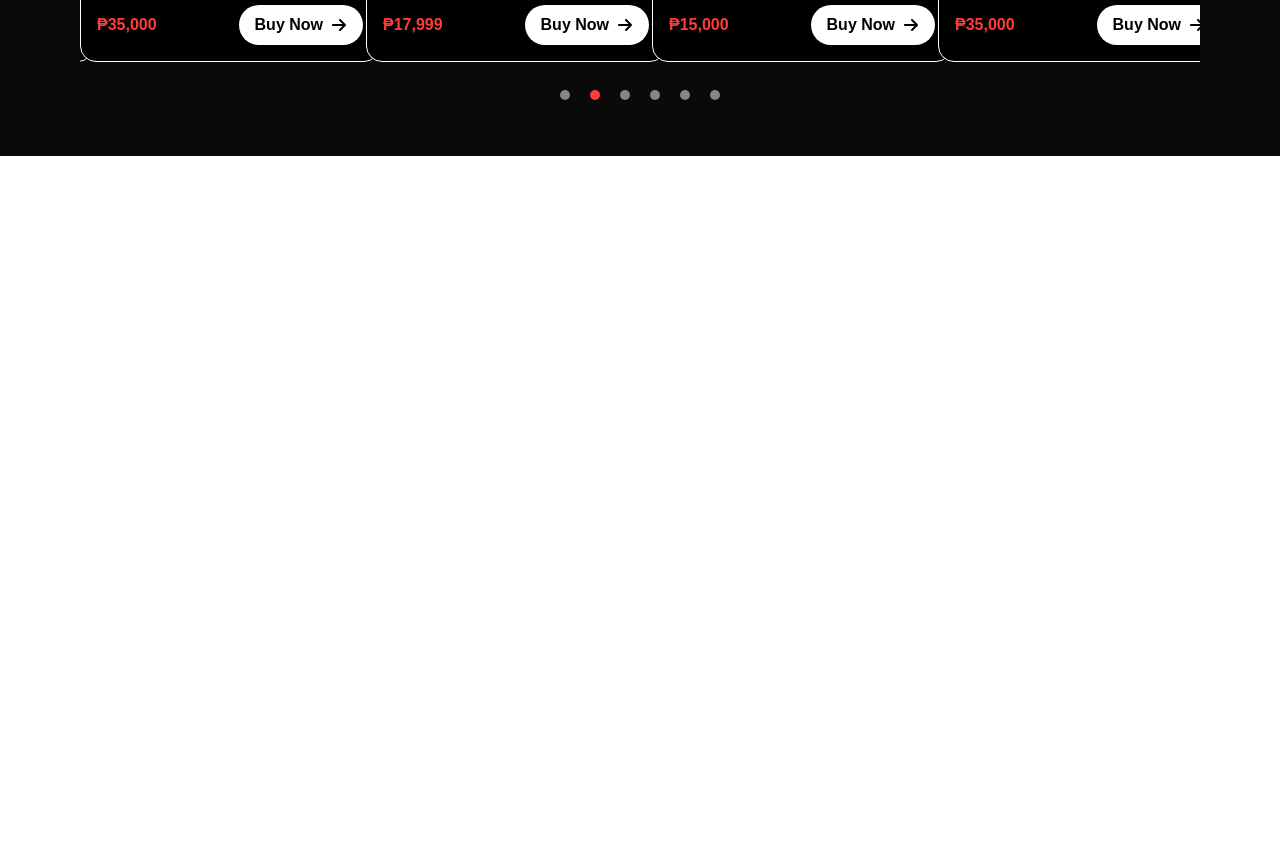
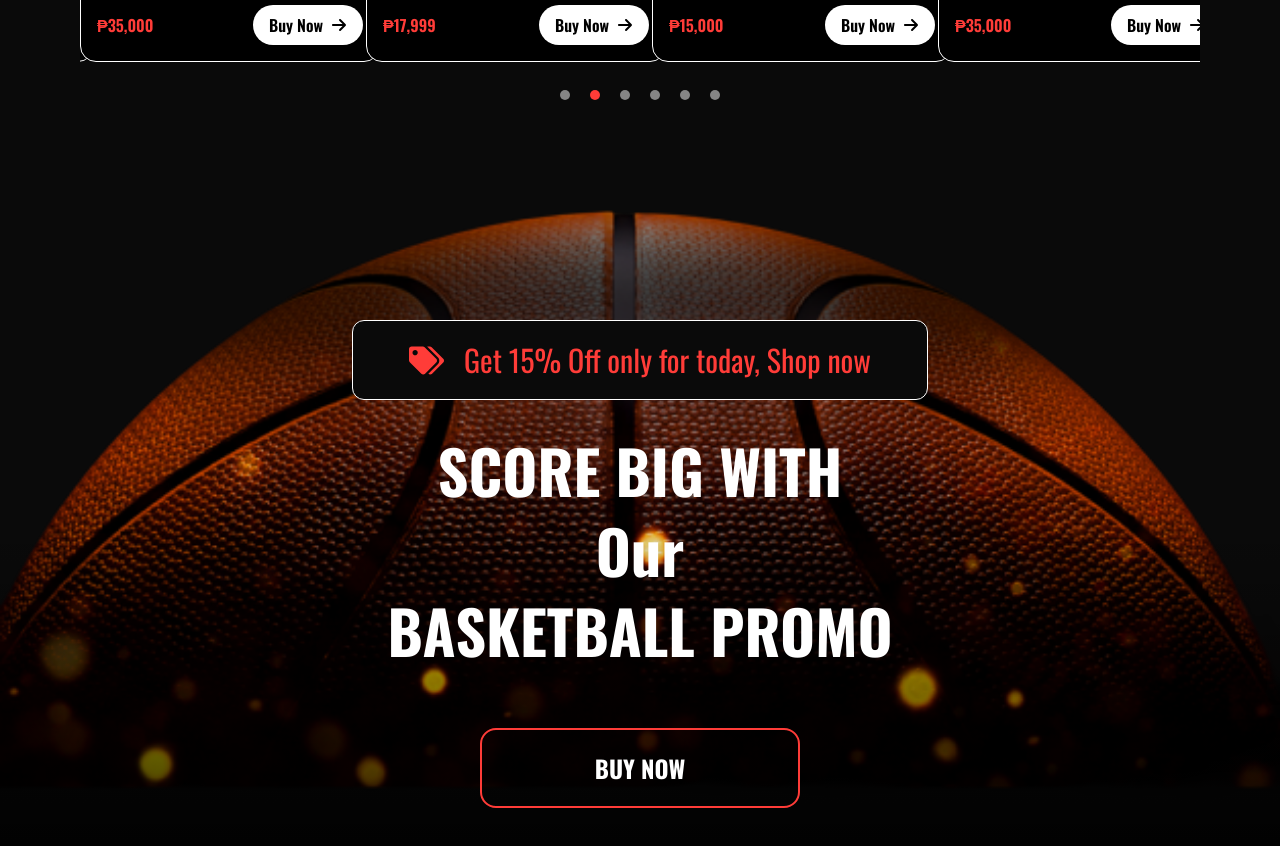
Before and after one commit to cjshark/Harmonics, a React (Vite) app: page / in a window 1280 px wide. Shown: the part 1560-2406 px from the top of the page. Before the commit the page ends 1716 px from the top, so only its background shows below. Built offline with nearby package versions, Linux system fonts and the light colour scheme.

Commit message:
first commit

```diff
--- a/package.json
+++ b/package.json
@@ -15,6 +15,7 @@
   "dependencies": {
     "@react-icons/all-files": "^4.1.0",
     "@tailwindcss/vite": "^4.1.4",
+    "framer-motion": "^12.7.3",
     "gh-pages": "^6.3.0",
     "lucide-react": "^0.488.0",
     "react": "^19.0.0",
--- a/src/App.jsx
+++ b/src/App.jsx
@@ -6,11 +6,11 @@ function App() {
   return (
     <>
       <Navbar />
-      <div className="bg-background">
-        <section id="home">
+      <div className="bg-background overflow-x-hidden">
+        <section id="home" className="overflow-x-hidden">
           <Hero />
         </section>
-        <section id="shop">
+        <section id="shop" className="overflow-x-hidden">
           <Shop />
         </section>
       </div>
--- a/src/components/Shop.jsx
+++ b/src/components/Shop.jsx
@@ -1,8 +1,9 @@
 import React from "react";
-import { FaStar } from "react-icons/fa";
+import { FaTags, FaStar } from "react-icons/fa";
 import { FaArrowRight } from "react-icons/fa6";
 import { Swiper, SwiperSlide } from "swiper/react";
 import { Navigation, Pagination, Autoplay } from "swiper/modules";
+import { color, easeInOut, motion } from "framer-motion";
 import "swiper/css";
 import "swiper/css/navigation";
 import "swiper/css/pagination";
@@ -67,6 +68,7 @@ const products = [
 const Shop = () => {
   return (
     <div className="bg-background text-white py-8">
+      <section>
         {/* Marquee */}
         <div className="marquee-wrapper w-full border-t-2 border-b-2 border-p py-5 mb-30">
           <div className="marquee-track flex gap-10 px-8 whitespace-nowrap scrollbar-hide">
@@ -172,6 +174,61 @@ const Shop = () => {
           {/* Custom Pagination Dots */}
           <div className="swiper-pagination-custom mt-7 gap-3 flex justify-center" />
         </div>
+      </section>
+
+      <motion.section
+        className="relative min-h-screen bg-[url('/image/advertisementbg.png')] bg-center bg-no-repeat bg-cover flex items-center justify-center"
+        initial={{ opacity: 0 }}
+        whileInView={{ opacity: 1 }}
+        transition={{ duration: 4 }}
+        viewport={{ once: false }}
+      >
+        <div className="absolute inset-0 bg-gradient-to-b from-transparent via-transparent to-black pointer-events-none z-10" />
+
+        <div className="relative z-20 w-full mt-20 flex flex-col justify-center items-center space-y-7 overflow-hidden">
+          <motion.div
+            initial={{ x: "100%" }}
+            whileInView={{ x: "0%" }}
+            transition={{ duration: 1 }}
+            viewport={{ once: false }}
+            className="lg:w-xl sm:w-lg mb-10 sm:h-15 h-10 w-[15rem] lg:h-20 rounded-xl border border-white z-20 bg-background flex justify-center items-center"
+          >
+            <div className="lg:hidden">
+              <FaTags size={25} color="#FF3C38" />
+            </div>
+            <div className="hidden lg:flex">
+              <FaTags size={35} color="#FF3C38" />
+            </div>
+            <h1 className="lg:text-3xl sm:text-xl text-[12px] lg:ml-5 ml-3 text-primary">
+              Get 15% Off only for today, Shop now
+            </h1>
+          </motion.div>
+
+          <motion.div
+            initial={{ opacity: 0, scale: -0.25, rotateX: "180deg" }}
+            whileInView={{ opacity: 1, scale: 1, rotateX: "0deg" }}
+            transition={{ duration: 1.5 }}
+            className="flex flex-col justify-center items-center space-y-5"
+          >
+            <h2 className="lg:text-6xl sm:text-5xl text-4xl font-bold">
+              SCORE BIG WITH
+            </h2>
+            <h2 className="lg:text-6xl sm:text-5xl text-4xl font-bold">Our</h2>
+            <h2 className="lg:text-6xl sm:text-5xl text-4xl font-bold">
+              BASKETBALL PROMO
+            </h2>
+          </motion.div>
+
+          <motion.button
+            initial={{ scale: 0.5 }}
+            whileInView={{ scale: 1 }}
+            transition={{ duration: 0.5 }}
+            className="inline-block mt-10 py-2 px-4 w-50 h-15 sm:w-70 sm:h-17 lg:w-80 lg:h-20 rounded-2xl font-bold lg:text-2xl bg-transparent border-2 border-primary hover:bg-primary hover:text-white transition-all duration-300 ease-in-out transform hover:scale-110"
+          >
+            BUY NOW
+          </motion.button>
+        </div>
+      </motion.section>
     </div>
   );
 };
--- a/src/index.css
+++ b/src/index.css
@@ -1,6 +1,5 @@
+@import url("https://fonts.googleapis.com/css2?family=Montserrat:ital,wght@0,100..900;1,100..900&family=Oswald:wght@200..700&family=Poppins:ital,wght@0,100;0,200;0,300;0,400;0,500;0,600;0,700;0,800;0,900;1,100;1,200;1,300;1,400;1,500;1,600;1,700;1,800;1,900&display=swap");
 @import "tailwindcss";
-@import url("https://fonts.googleapis.com/css2?family=Montserrat:ital,wght@0,100..900;1,100..900&family=Oswald:wght@200..700&family=Poppins:ital,wght@0,100;0,200;0,300;0,400;0,500;0,600;0,700;0,800;0,900;1,100;1,200;1,300;1,400;1,500;1,600;1,700;1,800;1,900&display=swap");
-@import url("https://fonts.googleapis.com/css2?family=Oswald:wght@300;400;500;600;700&display=swap");
 
 :root {
   font-family: "Oswald", sans-serif;
@@ -59,3 +58,16 @@ body {
   background-color: #ff3c38;
   opacity: 1;
 }
+
+.advertisement {
+  background-image: url("/public/image/advertisementbg.png");
+  background-position: center;
+  background-repeat: no-repeat;
+  background-size: cover;
+}
+
+@media (min-width: 768px) {
+  .advertisement {
+    background-position: bottom;
+  }
+}
```
Also changed, not shown: public/image/advertisementbg.png (added), 1 other file (tests, documents, lock files or other folders). Lines whose indentation alone changed are shown as unchanged.
